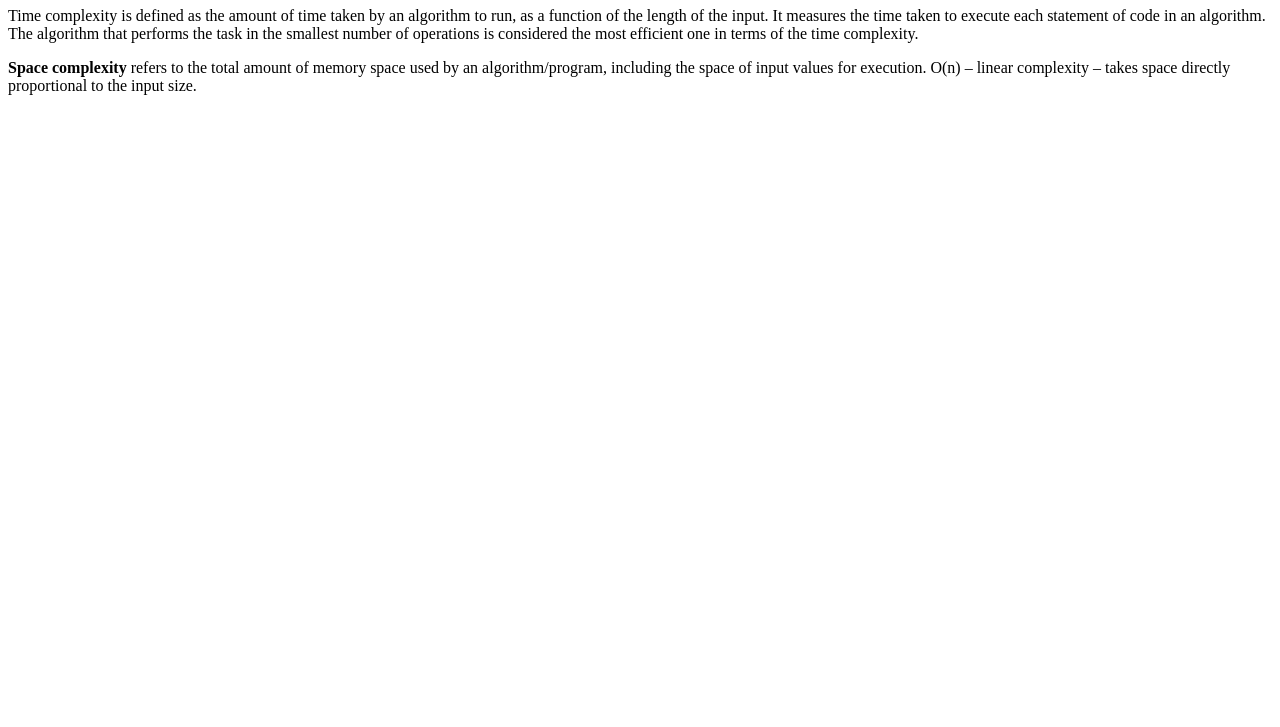
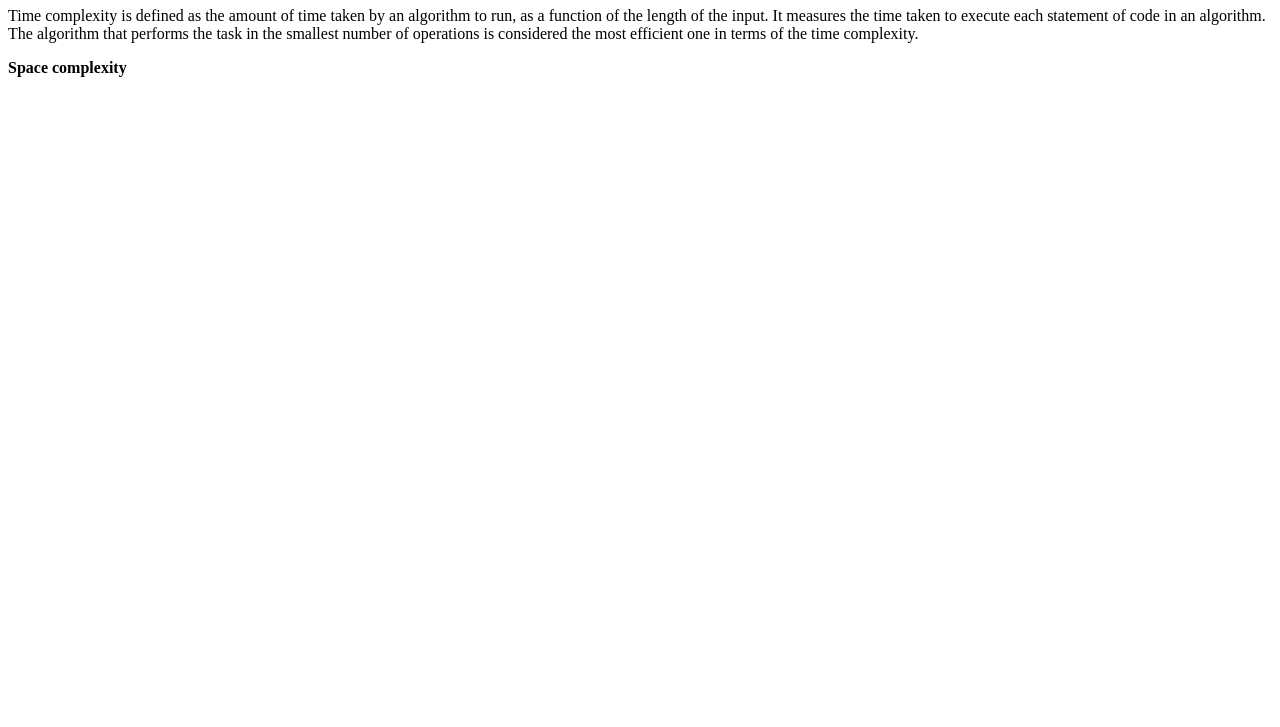
Before and after one commit to acciojob/time-and-space-complexity-adarsh1511, a website: page main.html in a window 1280 px wide. Shown: the part 73-800 px from the top of the page. Drawn offline with Linux system fonts and the light colour scheme.

Commit message:
created a submission

```diff
--- a/main.html
+++ b/main.html
@@ -14,7 +14,7 @@
 
 <h1> Time Complexity and Space Complexity </h1>
 	<p> Time complexity is defined as the amount of time taken by an algorithm to run, as a function of the length of the input. It measures the time taken to execute each statement of code in an algorithm. The algorithm that performs the task in the smallest number of operations is considered the most efficient one in terms of the time complexity.</p>
-	<p> <b>Space complexity </b>refers to the total amount of memory space used by an algorithm/program, including the space of input values for execution. O(n) – linear complexity – takes space directly proportional to the input size.</p>
+	<p> <b>Space complexity </b></p>
 </body>
 
 </html>
```
